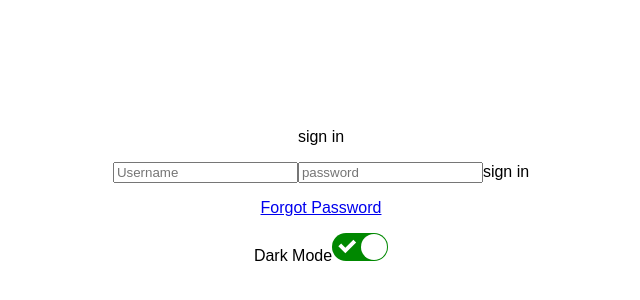
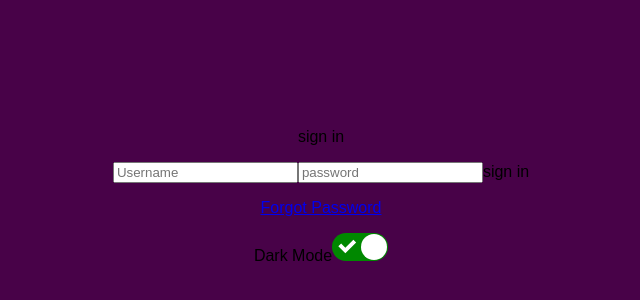
Before and after one commit to Apjuve/darkmode, a React (Create React App) app in the folder darkmode/: page / in a window 1280 px wide. Shown: the part 212-512 px from the top of the page, without its empty margins (319-959 px from the left). Built offline with nearby package versions, Linux system fonts and the light colour scheme.

Commit message:
created background style when switching between modes

```diff
--- a/darkmode/src/App.css
+++ b/darkmode/src/App.css
@@ -7,3 +7,11 @@
   align-items: center;
   flex-direction: column;
 }
+
+#light {
+background-color: lightskyblue;
+}
+
+#dark {
+  background-color: rgb(72, 2, 72);
+}
```
